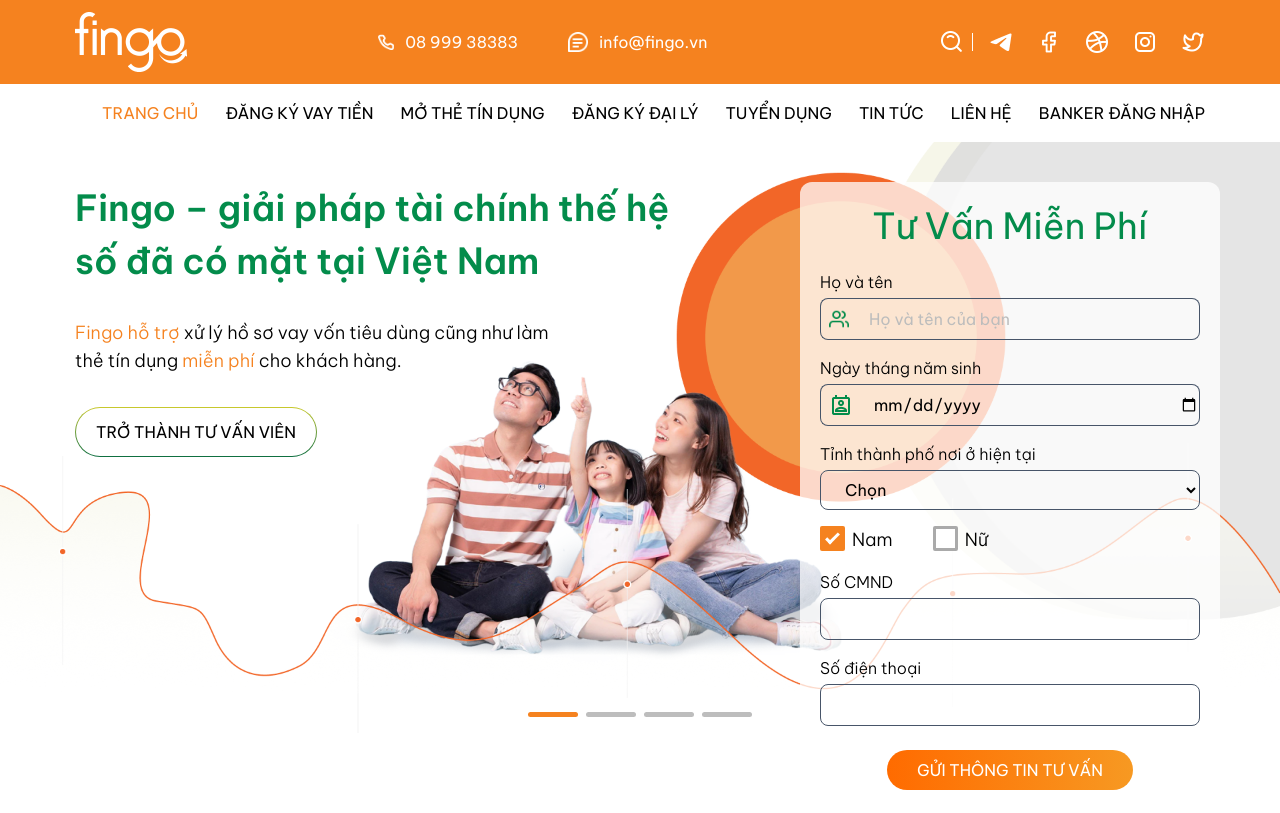
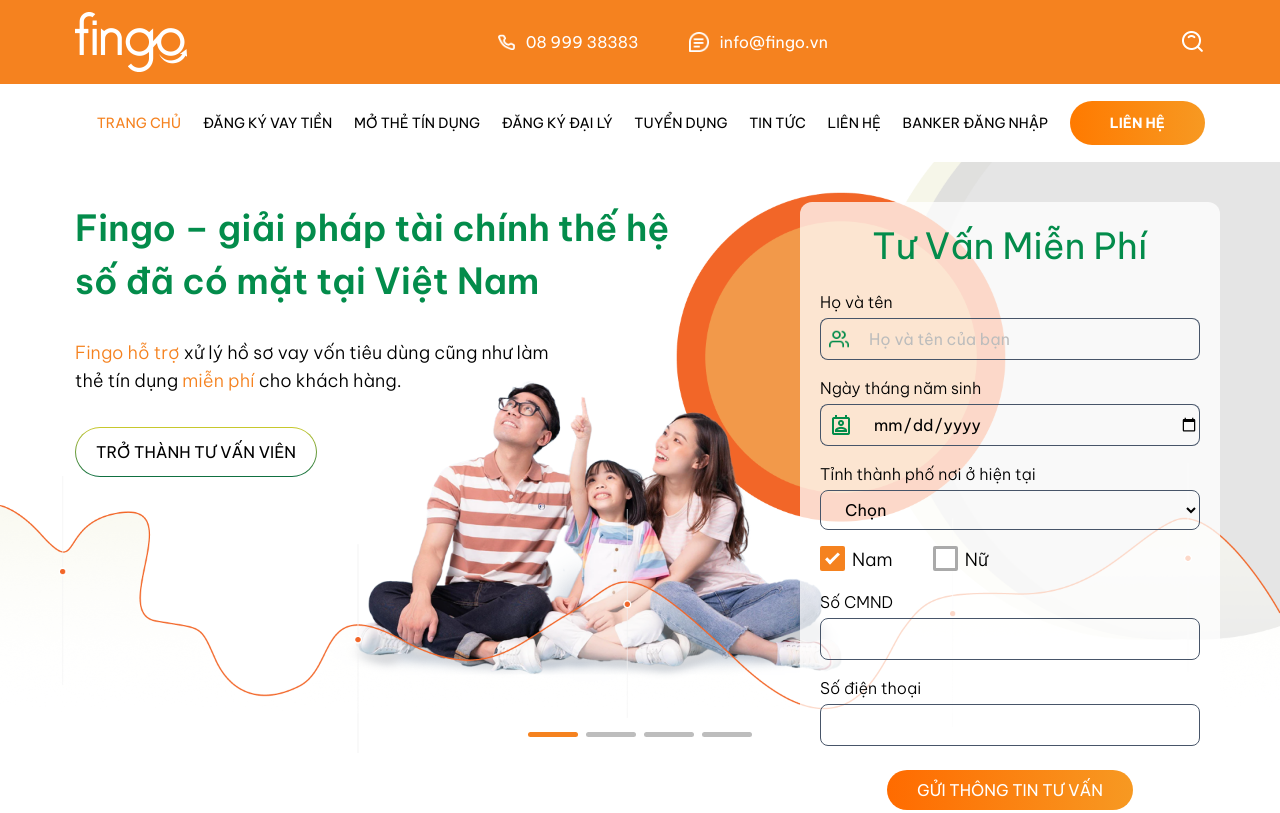
Before and after one commit to lincoln041298/fingoofficial, a website: page src/index.html in a window 1280 px wide. Shown: the top 813 px of the page. Drawn offline with nearby package versions, Linux system fonts and the light colour scheme.

Commit message:
fix output

```diff
--- a/src/index.html
+++ b/src/index.html
@@ -76,38 +76,20 @@
               <a class="w-6 cursor-pointer hidden lg:block" id="btnSearch">
                 <img src="../img/iconSearch.png" alt="icon social" />
               </a>
-              <p class="h-[18px] w-[1px] bg-white ml-2 hidden lg:block"></p>
 
               <i
                 class="fa-solid fa-bars text-white py-2 px-2 rounded-lg border border-white inline-block lg:hidden relative cursor-pointer"
                 id="menu-opennav"
               ></i>
-
-              <a class="w-6 ml-20 lg:ml-4">
-                <img src="../img/icontelegram.png" alt="icon social" />
-              </a>
-              <a class="w-6 lg:ml-6">
-                <img src="../img/iconFacebook.png" alt="icon social" />
-              </a>
-              <a class="w-6 lg:ml-6">
-                <img src="../img/iconglobal.png" alt="icon social" />
-              </a>
-              <a class="w-6 lg:ml-6">
-                <img src="../img/iconInstagram.png" alt="icon social" />
-              </a>
-              <a class="w-6 lg:ml-6">
-                <img src="../img/iconTwitter.png" alt="icon social" />
-              </a>
             </div>
           </div>
         </div>
       </section>
       <section>
-        <nav
-          class="active-menu max-w-containerMax mx-auto md:py-[17px] nav-menu"
-        >
+        <div class="max-w-containerMax mx-auto md:py-[17px]">
+          <nav class="active-menu nav-menu">
             <ul
-            class="list-menu uppercase flex flex-col lg:flex-row justify-start md:justify-between items-start md:items-center text-base font-normal hover:cursor-pointer fixed top-0 left-0 md:relative z-20 bg-[#014452] md:bg-white text-white md:text-black h-screen md:h-auto px-5 md:px-0 py-5 md:py-0"
+              class="list-menu uppercase flex flex-col lg:flex-row justify-start md:justify-between items-start md:items-center text-sm font-normal hover:cursor-pointer fixed top-0 left-0 md:relative z-20 bg-[#014452] md:bg-white text-white md:text-black h-screen md:h-auto px-5 md:px-0 py-5 md:py-0"
               id="list-menu"
             >
               <li class="block md:hidden ml-auto">
@@ -123,32 +105,42 @@
               <li class="active py-3 md:py-0">
                 <a href="#"> trang chủ</a>
               </li>
-            <li class="py-3 md:py-0">
+              <li class="py-3 md:py-0 hover:text-primaryOrange">
                 <a href="#"> đăng ký vay tiền </a>
               </li>
-            <li class="py-3 md:py-0">
+              <li class="py-3 md:py-0 hover:text-primaryOrange">
                 <a href="#"></a>
                 MỞ THẺ TÍN DỤNG
               </li>
-            <li class="py-3 md:py-0">
+              <li class="py-3 md:py-0 hover:text-primaryOrange">
                 <a href="#"> ĐĂNG KÝ ĐẠI LÝ </a>
               </li>
-            <li class="py-3 md:py-0">
+              <li class="py-3 md:py-0 hover:text-primaryOrange">
                 <a href="#"> tuyển dụng </a>
               </li>
-            <li class="py-3 md:py-0">
+              <li class="py-3 md:py-0 hover:text-primaryOrange">
                 <a href="#"> tin tức </a>
               </li>
-            <li class="py-3 md:py-0">
+              <li class="py-3 md:py-0 hover:text-primaryOrange">
                 <a href="#"> liên hệ </a>
               </li>
-            <li class="py-3 md:py-0">
+              <li class="py-3 md:py-0 hover:text-primaryOrange">
                 <a href="#"> banker đăng nhập </a>
+              </li>
+              <li class="py-3 md:py-0 hover:text-primaryOrange">
+                <button
+                class="py-3 px-10 bg-gradient-to-l from-[#F79922] to-[#FF7A00] text-white rounded-full font-bold"
+              >
+                LIÊN HỆ
+              </button>
               </li>
             </ul>
           </nav>
+
+        </div>
       </section>
     </header>
+
     <main>
       <section class="banner-slideonTop md:relative pt-44 md:pt-0">
         <div class="manager-imagebanners">
@@ -324,7 +316,7 @@
             Bạn muốn so sánh gì?
           </h3>
           <div
-            class="grid grid-cols-2 md:grid-cols-2 lg:grid-cols-4 mt-20 gap-x-5 lg:gap-x-0 gap-y-10"
+            class="grid grid-cols-2 md:grid-cols-2 lg:grid-cols-5 mt-20 gap-x-5 lg:gap-x-10 gap-y-10"
           >
             <div
               class="col-span-1 place-items-center place-content-center place-self-center bg-white rounded-xl md:rounded-[50px] shadow-shadowlg"
```
Also changed, not shown: dist/output.css. Lines whose indentation alone changed are shown as unchanged.
